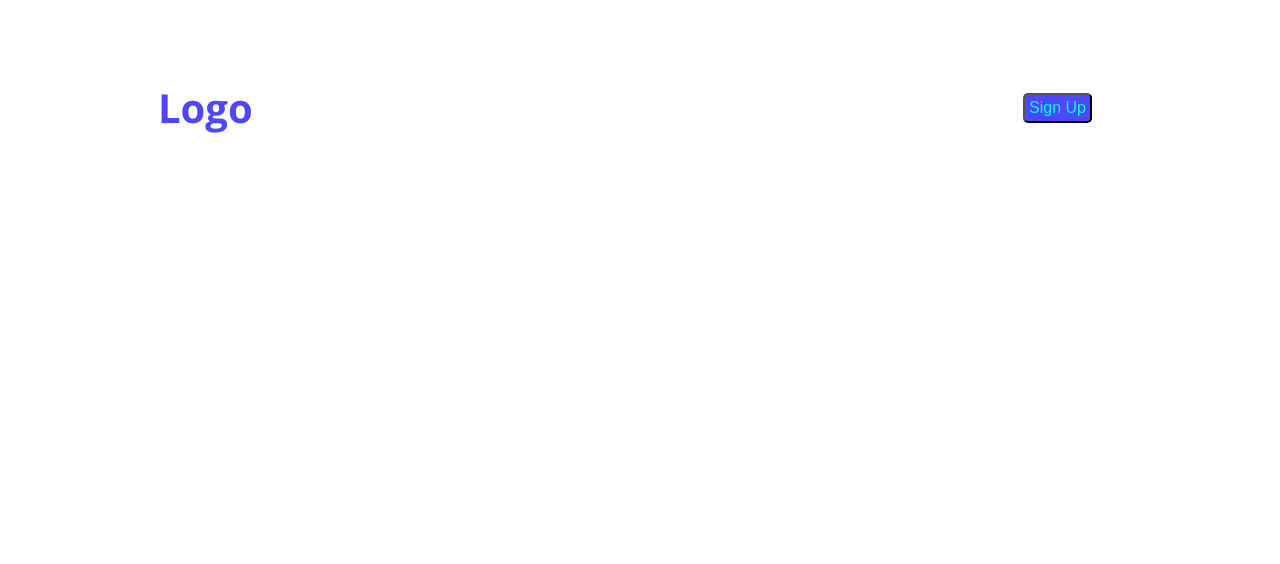
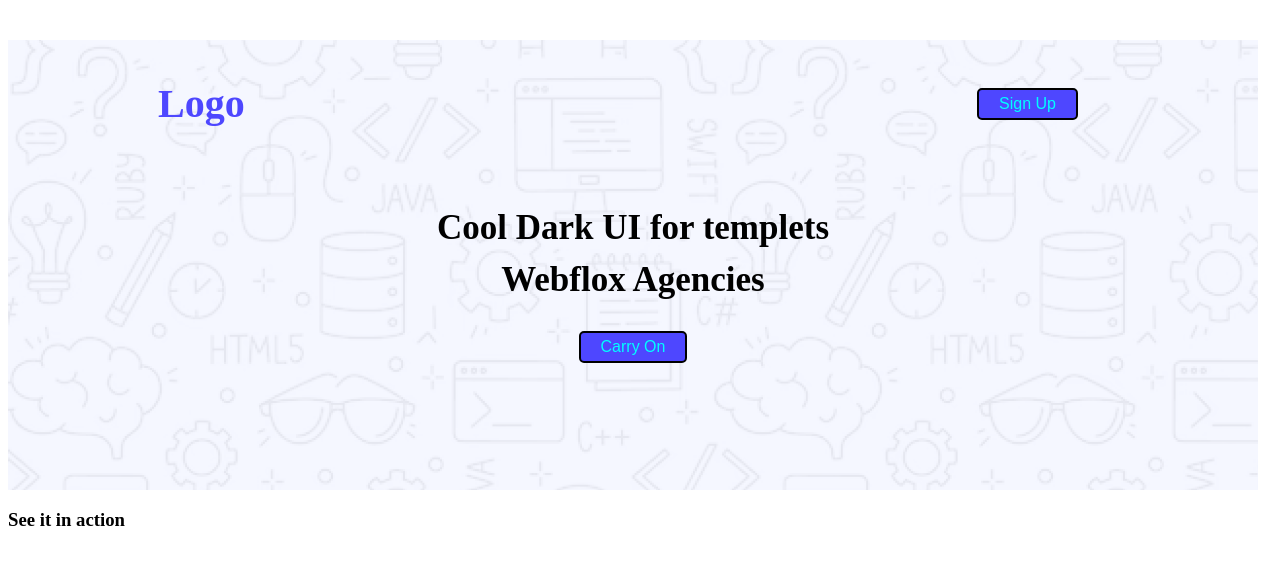
Before and after one commit to Amad-lab/amad-s-projects, a plain HTML site: page index.html in a window 1280 px wide. Drawn offline with nearby package versions, Linux system fonts and the light colour scheme.

Commit message:
completed header

```diff
--- a/design/project.css
+++ b/design/project.css
@@ -1,4 +1,8 @@
 
+.header{
+  background-image: url("../Assets/Hero-bg.png");
+  width: 1250px;
+  height: 450px;
 .body{
   font-family: "Open Sans", sans-serif;
   font-optical-sizing: auto;
@@ -26,9 +30,25 @@ nav{
   font-size: 1em;
   background-color: #4E47FF;
   color: aqua;
-  padding: 4px;
+  padding: 5px 20px;
   border-radius: 5px;
+  border: 2px solid black;
+}
+.buttoni:hover{
+  background-color: black;
 }
 nav ul li{
   list-style: none;
 }
+/* text align */
+.text-align{
+  text-align: center;
+}
+#h1, #h2 {
+  font-size: 35px;
+  margin: 10px 0;
+  line-height: 1.2;
+}
+.marge{
+  margin-top: 30px;
+}
--- a/index.html
+++ b/index.html
@@ -10,7 +10,7 @@
   <link rel="stylesheet" href="./design/project.css">
 </head>
 <body class="body">
-  <header>
+  <header class="header">
     <nav>
       <div>
         <h3 class="logo"> Logo </h3>
@@ -19,14 +19,18 @@
         <li><button class="buttoni"> Sign Up </button></li>
       </ul>
     </nav>
-    <div>
-      <div>
-         <h2></h2>
-      </div>
+    <div class="text-align">
+         <h2 id="h1">Cool Dark UI for templets</h2>
+         <h2 id="h2">Webflox Agencies</h2>
+         <div class="marge">
+         <button class="buttoni"> Carry On </button>
+         </div>
     </div>
   </header>
   <main>
-
+    <section>
+      <h3> See it in action </h3>
+    </section>
   </main>
   <footer>
 
```
Also changed, not shown: Assets/Hero-bg.png (added), Assets/avatar.png (added), Assets/icon-star.png (added), Assets/wc-big.png (added), Assets/wc-mini.png (added).
